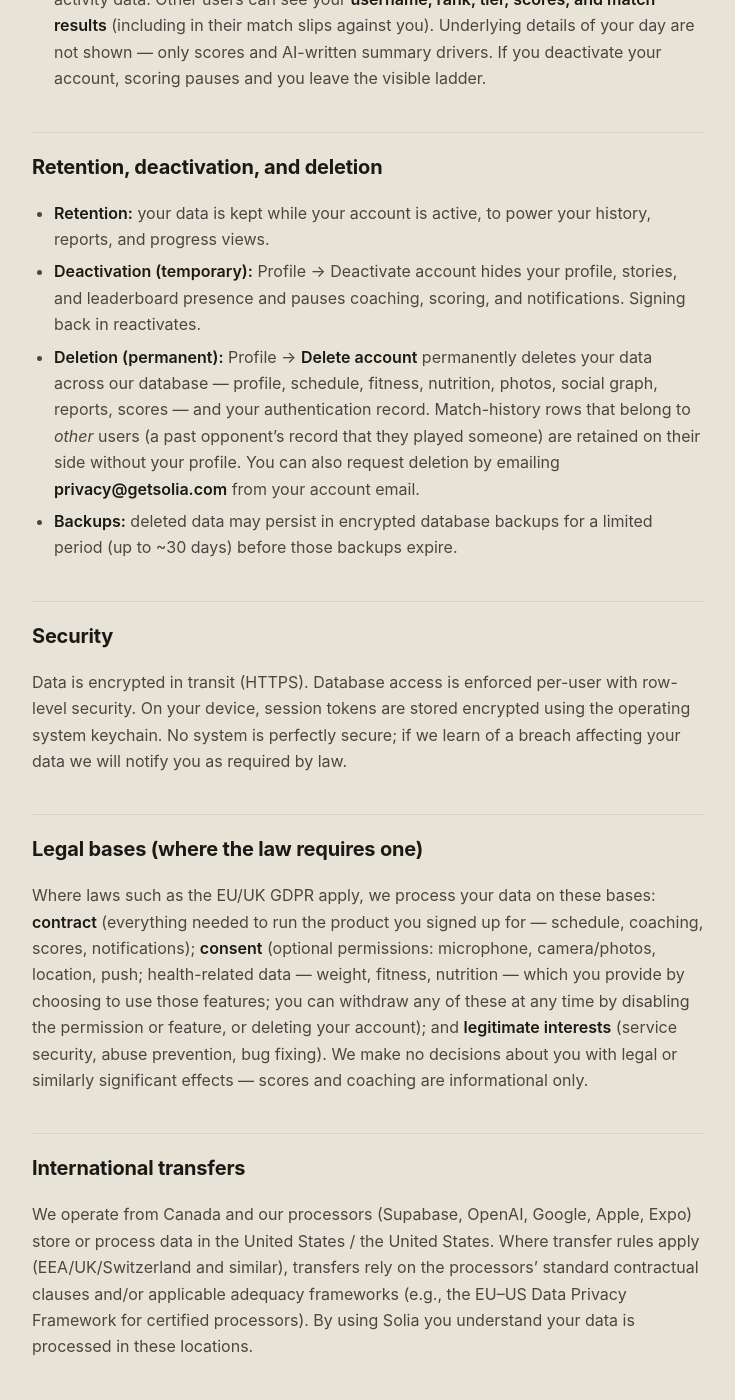
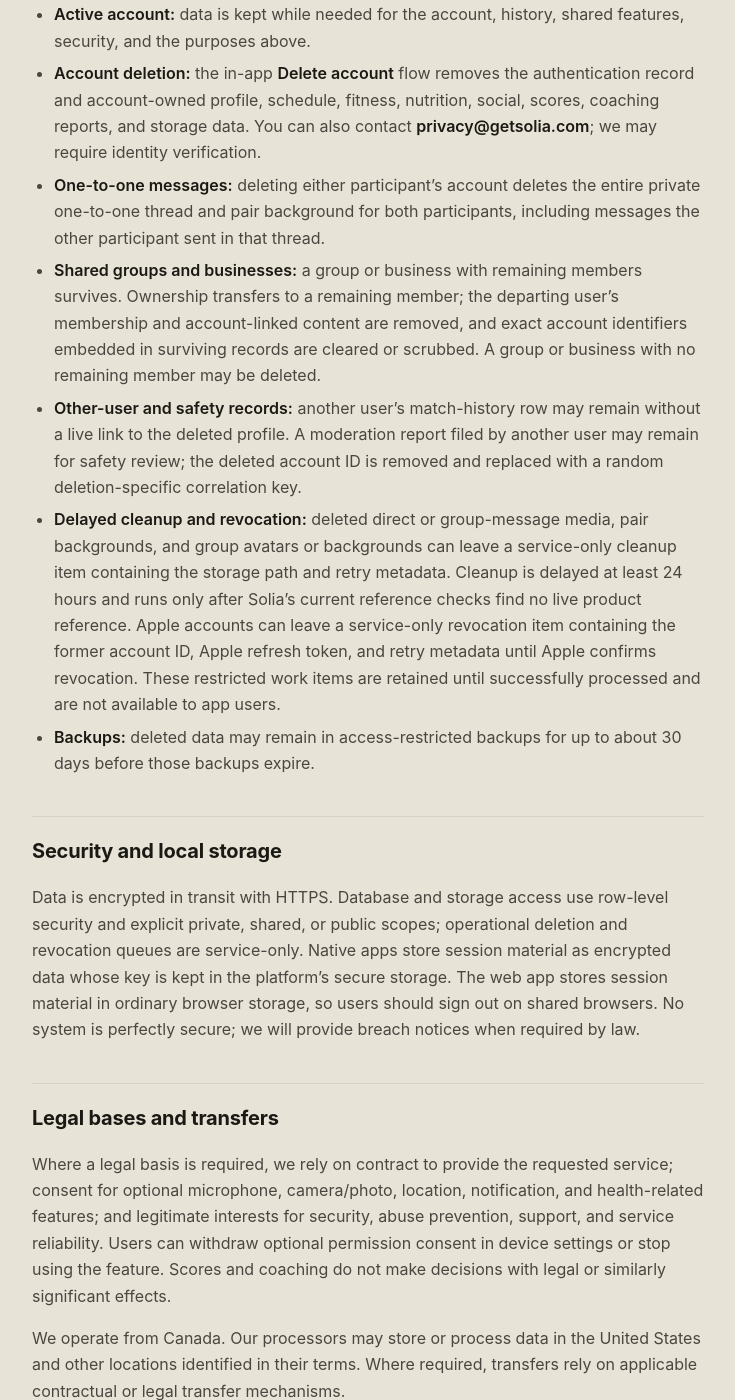
Before and after one commit to Solia-SaaS/Solia-Legal, a Jekyll site: the page built from privacy-policy.md, in a window 1280 px wide and 1400 px high, scrolled down 2774 px. Shown: the whole window, without its empty margins (272-1007 px from the left). Built offline with Jekyll 4.4.1, drawn with Linux system fonts in a browser that asks for light colours; some of the changed text lies outside the part shown.

Commit message:
Publish draft Terms 1.1 and Privacy 2.1

```diff
--- a/privacy-policy.md
+++ b/privacy-policy.md
@@ -5,89 +5,78 @@ title: Privacy Policy
 
 # Solia Privacy Policy
 
-_Version 2.0 — last updated 2026-08-17. Effective upon first in-app acceptance._
+_Version 2.1 — drafted 2026-09-01. Status: DRAFT for test-cohort use; not approved for public launch while [OPERATOR LEGAL NAME] remains unresolved._
 
-**Operator:** Solia ([OPERATOR LEGAL NAME]), Ontario, Canada — contact **privacy@getsolia.com**. We plan to incorporate; this policy will be reissued under the incorporated entity with notice to you.
+**Operator:** Solia ([OPERATOR LEGAL NAME]), Ontario, Canada. Contact: **privacy@getsolia.com**. We plan to incorporate; if the operator changes, we will update this policy and notify users as required.
 
-## What Solia is
+## Scope
 
-Solia is a personal life-planning app: you schedule your day, track workouts and meals, and receive AI-generated coaching reports, scores, and rankings. This policy describes what data we collect, how it is used, who processes it, and your rights. Solia is for users **16 and older**; we do not knowingly collect data from anyone under 16, and we delete such accounts when discovered.
+Solia is a personal planning app for users age 16 and older. It provides scheduling, fitness and nutrition tracking, social and messaging features, and AI-generated coaching, scores, and rankings. We do not knowingly collect data from children under 16.
 
 ## Data we collect
 
-Everything below is collected **from you, in the app** — we do not buy data, pull from data brokers, or track you across other apps or websites.
+We collect data you provide in the app and data needed to operate and secure it. We do not buy data from brokers or track you across other apps or websites.
 
-| Category | Examples | Why |
+| Category | Examples | Purpose |
 |---|---|---|
-| Account | Email (via Google or Apple sign-in), username, birthdate | Sign-in, unique identity, age verification |
-| Profile | Goals, constraints, notes to your coach, lifestyle (sleep pattern), body weight, height, biology, fitness preferences | Personalizes coaching |
-| Schedule | Planned and actual time blocks, templates, recurring patterns, sleep times, day anchors | Core product function |
-| Fitness | Workouts, exercises, sets/reps/loads, weigh-ins, workout photos | Core product function |
-| Nutrition | Logged meals, meal photos, food searches | Calorie/macro tracking |
-| Voice | Microphone audio when you speak to the agent | Transcribed to text to execute your command; **audio is not stored on our servers** (see AI processing) |
-| Location | Places you explicitly save (when-in-use permission only) | Attach locations to blocks; commute estimates. We never collect background location |
-| Social | Follows, follow requests, profile header (avatar, bio), stories you post | Social features you choose to use |
-| Device | Push token, platform, timezone (including any in-app timezone override), app version | Deliver notifications at the right local time |
-| Reports & scores | AI coaching reports, LifeScores, ranks, match results | Core product function |
-| Support | Bug reports you submit | Fixing problems |
+| Account | Email when provided, Google or Apple account identifier, username/display name, birthdate | Sign-in, account recovery, identity, age gate |
+| Profile | Goals, constraints, coach notes, sleep pattern, weight, height, biology, fitness preferences | Personalization and coaching |
+| Schedule | Planned and actual blocks, templates, recurring patterns, sleep times, day anchors | Core scheduling |
+| Fitness and nutrition | Workouts, exercises, sets, loads, weigh-ins, meals, food searches, workout and meal photos | Tracking, history, estimates |
+| Voice | Microphone audio and its transcription when you use voice commands | Transcribe and execute the request; Solia does not store the source audio on its servers |
+| Location | Places you explicitly save using while-in-use permission | Attach places to blocks and estimate commutes; no background location |
+| Social and communications | Follows, profile header, stories, direct/group/business messages, reactions, read receipts, memberships, shared photos/videos, avatars, and backgrounds | Social, messaging, group, and business features |
+| Device and security | Random install ID, push token, platform, timezone, app version, IP address and authentication/action events | Sessions, notifications, rate limits, fraud and abuse prevention |
+| Reports and scores | AI coaching reports, LifeScores, ranks, match results | Core product features |
+| Support and moderation | Bug reports and content/account reports | Support, safety, and abuse review |
 
-We do **not** collect contacts, browsing history, advertising identifiers, or analytics/crash telemetry (if we add crash reporting later, this policy will be updated first).
+We do not collect contacts, advertising identifiers, browsing history, or analytics/crash telemetry. If those practices change, we will update this policy and the store declarations first.
 
-## How data is processed
+## How we use and disclose data
 
-- **Supabase** hosts our database, authentication, file storage, and server functions. Data is stored on Supabase infrastructure located in the United States. If this is outside Canada, your data is subject to the laws of that jurisdiction while stored there.
-- **OpenAI (United States)** processes, via API: your voice audio (speech-to-text — the audio is sent for transcription and is not retained on our servers), your typed and transcribed agent commands, meal photos (macro estimation), and your day's data — schedule, fitness, nutrition, goals, notes — to generate coaching reports, scores, and suggestions. Per OpenAI's API terms, API data is not used to train their models.
-- **Google and Apple** provide sign-in (Google OAuth and Sign in with Apple). We receive your email and a basic profile identifier; we never receive your password. If you use Apple's **Hide My Email**, we receive a private relay address instead of your real one.
-- **Expo, Apple, and Google push services** route notifications to your device.
-- **Apple Maps** powers commute estimates and directions links for places you save (when that feature is active).
-- **Payments (future):** when subscriptions launch, payment will be processed by Apple In-App Purchase and/or Stripe. We will never store full card numbers; this policy will be updated before payments go live.
+- **Supabase** hosts authentication, databases, file storage, and server functions in the United States.
+- **OpenAI** processes voice audio for transcription and selected commands, photos, schedule, fitness, nutrition, goals, and notes used to generate requested estimates and coaching. Solia does not opt API data into model training.
+- **Google and Apple** provide sign-in. We receive a provider identifier and, when supplied, an email address; we never receive the provider password. Apple's Hide My Email may supply a relay address instead.
+- **Expo, Apple, and Google** route push notifications.
+- **Apple Maps** powers saved-place commute estimates and directions when used.
 
-**AI-generated content:** reports, scores, suggestions, and estimates are automated outputs, **not professional, medical, or nutritional advice**.
+We use these processors to provide the listed services. We do not sell or rent personal data, use it for targeted advertising, or show ads. AI outputs are automated and are not professional, medical, nutritional, financial, or legal advice.
 
-We do **not** sell or rent your data. We do not show ads. Data goes to the processors above only to provide the product.
+## Visibility
 
-## Social visibility and leaderboards
+- Other users can see your profile header. Public accounts accept followers automatically; private accounts approve them.
+- Stories are shown to followers and leave the feed after 24 hours.
+- Direct messages are visible to their two participants. Group and business content is visible to the relevant members.
+- Leaderboards expose username, avatar, rank, tier, scores, match results, and AI-written summary drivers, not the underlying details of your day.
 
-- Your **profile header** (username, avatar, bio, follower counts) is visible to other users; your account can be public (anyone may follow) or private (you approve followers).
-- **Stories** you post are visible only to your followers and leave the feed after 24 hours (we then remove them from circulation).
-- **Leaderboards are automatic**: every account is scored and ranked from its own activity data. Other users can see your **username, rank, tier, scores, and match results** (including in their match slips against you). Underlying details of your day are not shown — only scores and AI-written summary drivers. If you deactivate your account, scoring pauses and you leave the visible ladder.
+## Retention and deletion
 
-## Retention, deactivation, and deletion
+- **Active account:** data is kept while needed for the account, history, shared features, security, and the purposes above.
+- **Account deletion:** the in-app **Delete account** flow removes the authentication record and account-owned profile, schedule, fitness, nutrition, social, scores, coaching reports, and storage data. You can also contact **privacy@getsolia.com**; we may require identity verification.
+- **One-to-one messages:** deleting either participant's account deletes the entire private one-to-one thread and pair background for both participants, including messages the other participant sent in that thread.
+- **Shared groups and businesses:** a group or business with remaining members survives. Ownership transfers to a remaining member; the departing user's membership and account-linked content are removed, and exact account identifiers embedded in surviving records are cleared or scrubbed. A group or business with no remaining member may be deleted.
+- **Other-user and safety records:** another user's match-history row may remain without a live link to the deleted profile. A moderation report filed by another user may remain for safety review; the deleted account ID is removed and replaced with a random deletion-specific correlation key.
+- **Delayed cleanup and revocation:** deleted direct or group-message media, pair backgrounds, and group avatars or backgrounds can leave a service-only cleanup item containing the storage path and retry metadata. Cleanup is delayed at least 24 hours and runs only after Solia's current reference checks find no live product reference. Apple accounts can leave a service-only revocation item containing the former account ID, Apple refresh token, and retry metadata until Apple confirms revocation. These restricted work items are retained until successfully processed and are not available to app users.
+- **Backups:** deleted data may remain in access-restricted backups for up to about 30 days before those backups expire.
 
-- **Retention:** your data is kept while your account is active, to power your history, reports, and progress views.
-- **Deactivation (temporary):** Profile → Deactivate account hides your profile, stories, and leaderboard presence and pauses coaching, scoring, and notifications. Signing back in reactivates.
-- **Deletion (permanent):** Profile → **Delete account** permanently deletes your data across our database — profile, schedule, fitness, nutrition, photos, social graph, reports, scores — and your authentication record. Match-history rows that belong to *other* users (a past opponent's record that they played someone) are retained on their side without your profile. You can also request deletion by emailing **privacy@getsolia.com** from your account email.
-- **Backups:** deleted data may persist in encrypted database backups for a limited period (up to ~30 days) before those backups expire.
+## Security and local storage
 
-## Security
+Data is encrypted in transit with HTTPS. Database and storage access use row-level security and explicit private, shared, or public scopes; operational deletion and revocation queues are service-only. Native apps store session material as encrypted data whose key is kept in the platform's secure storage. The web app stores session material in ordinary browser storage, so users should sign out on shared browsers. No system is perfectly secure; we will provide breach notices when required by law.
 
-Data is encrypted in transit (HTTPS). Database access is enforced per-user with row-level security. On your device, session tokens are stored encrypted using the operating system keychain. No system is perfectly secure; if we learn of a breach affecting your data we will notify you as required by law.
+## Legal bases and transfers
 
-## Legal bases (where the law requires one)
+Where a legal basis is required, we rely on contract to provide the requested service; consent for optional microphone, camera/photo, location, notification, and health-related features; and legitimate interests for security, abuse prevention, support, and service reliability. Users can withdraw optional permission consent in device settings or stop using the feature. Scores and coaching do not make decisions with legal or similarly significant effects.
 
-Where laws such as the EU/UK GDPR apply, we process your data on these bases: **contract** (everything needed to run the product you signed up for — schedule, coaching, scores, notifications); **consent** (optional permissions: microphone, camera/photos, location, push; health-related data — weight, fitness, nutrition — which you provide by choosing to use those features; you can withdraw any of these at any time by disabling the permission or feature, or deleting your account); and **legitimate interests** (service security, abuse prevention, bug fixing). We make no decisions about you with legal or similarly significant effects — scores and coaching are informational only.
+We operate from Canada. Our processors may store or process data in the United States and other locations identified in their terms. Where required, transfers rely on applicable contractual or legal transfer mechanisms.
 
-## International transfers
+## Your choices and rights
 
-We operate from Canada and our processors (Supabase, OpenAI, Google, Apple, Expo) store or process data in the United States / the United States. Where transfer rules apply (EEA/UK/Switzerland and similar), transfers rely on the processors' standard contractual clauses and/or applicable adequacy frameworks (e.g., the EU–US Data Privacy Framework for certified processors). By using Solia you understand your data is processed in these locations.
-
-## Your rights
-
-Depending on where you live (Canada under PIPEDA and provincial laws; the EEA/UK under GDPR; US states with privacy laws; Brazil under LGPD; and similar regimes), you may have the right to:
-
-- **Access** the personal information we hold about you, and receive a **portable copy** on request;
-- **Correct** inaccurate information (most profile data is editable in-app);
-- **Delete** your data (in-app: Profile → Delete account — this is the fastest path — or by email);
-- **Withdraw consent** at any time (disable a permission, stop using a feature, deactivate, or delete);
-- **Object to or restrict** certain processing;
-- **Not be discriminated against** for exercising any of these rights.
-
-Exercise any of these at **privacy@getsolia.com** from your account email; we respond within the time your local law requires (30 days in most places). You may also complain to your data-protection authority — in Canada, the Office of the Privacy Commissioner (priv.gc.ca); in the EEA/UK, your national supervisory authority; elsewhere, your local regulator. We do not sell or share personal information for advertising in any jurisdiction's sense of those words.
+Depending on location, users may have rights to access, receive a portable copy, correct, delete, restrict, or object to processing, withdraw consent, and complain to a regulator. Use the in-app controls or contact **privacy@getsolia.com**. We respond within the period required by applicable law. We do not discriminate against users for exercising privacy rights.
 
 ## Permissions
 
-The app asks for microphone (speak to your agent), camera and photo library (meal, workout, story, and profile photos; label scanning), location while-in-use (save places), and notifications (block check-ins and coaching). Every permission is optional; denying one disables only its feature.
+Microphone, camera/photo library, while-in-use location, and notification permissions are optional. Denying a permission disables only the feature that needs it.
 
 ## Changes
 
-We will update this policy as the product evolves (including before payments or any analytics tooling launch), note the version and date at the top, and notify you in-app of material changes, with re-acceptance where required.
+We will identify material updates by version and date, publish them before activation, and request re-acceptance when required.
```
Also changed, not shown: delete-account.md (+15 -9 lines), terms-of-service.md (+6 -6 lines).
